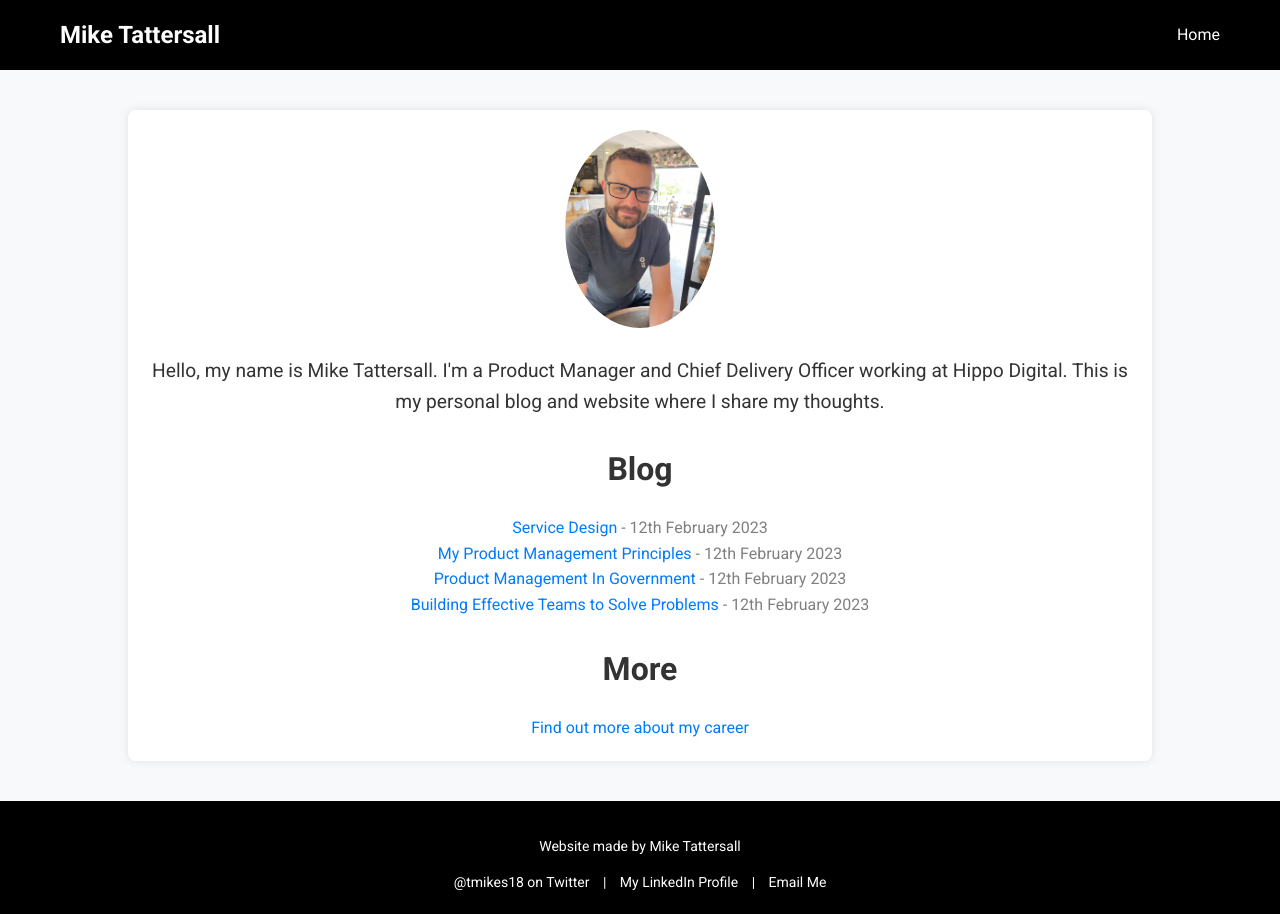
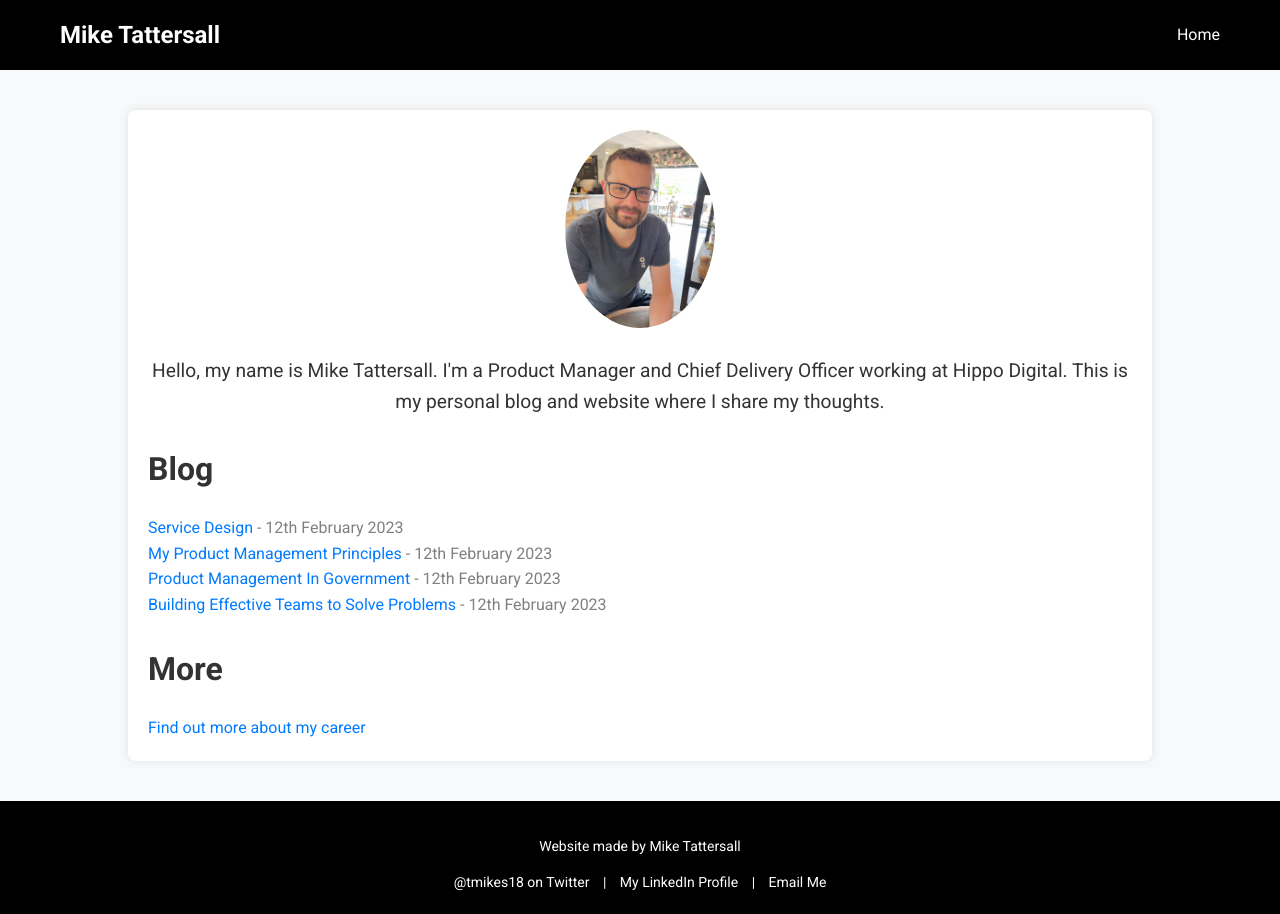
Before and after one commit to MikeT18/mike-website, a plain HTML site: page index.html in a window 1280 px wide. Drawn offline with Linux system fonts and the light colour scheme.

Commit message:
Update style.css

```diff
--- a/style.css
+++ b/style.css
@@ -70,10 +70,10 @@ main {
     padding: 20px; /* Added padding */
     border-radius: 8px; /* Rounded corners */
     box-shadow: 0 0 10px rgba(0, 0, 0, 0.1); /* Subtle shadow for depth */
-    text-align: center; /* Center text for a cleaner layout */
 }
 
 .profile-section {
+    text-align: center; /* Center the text in the profile section */
     margin-bottom: 20px;
 }
 
@@ -91,6 +91,7 @@ main {
 
 .blog-link {
     margin-top: 20px; /* Add margin top to create space between intro and blog links */
+    text-align: left; /* Ensure blog links are left aligned */
 }
 
 a {
```
